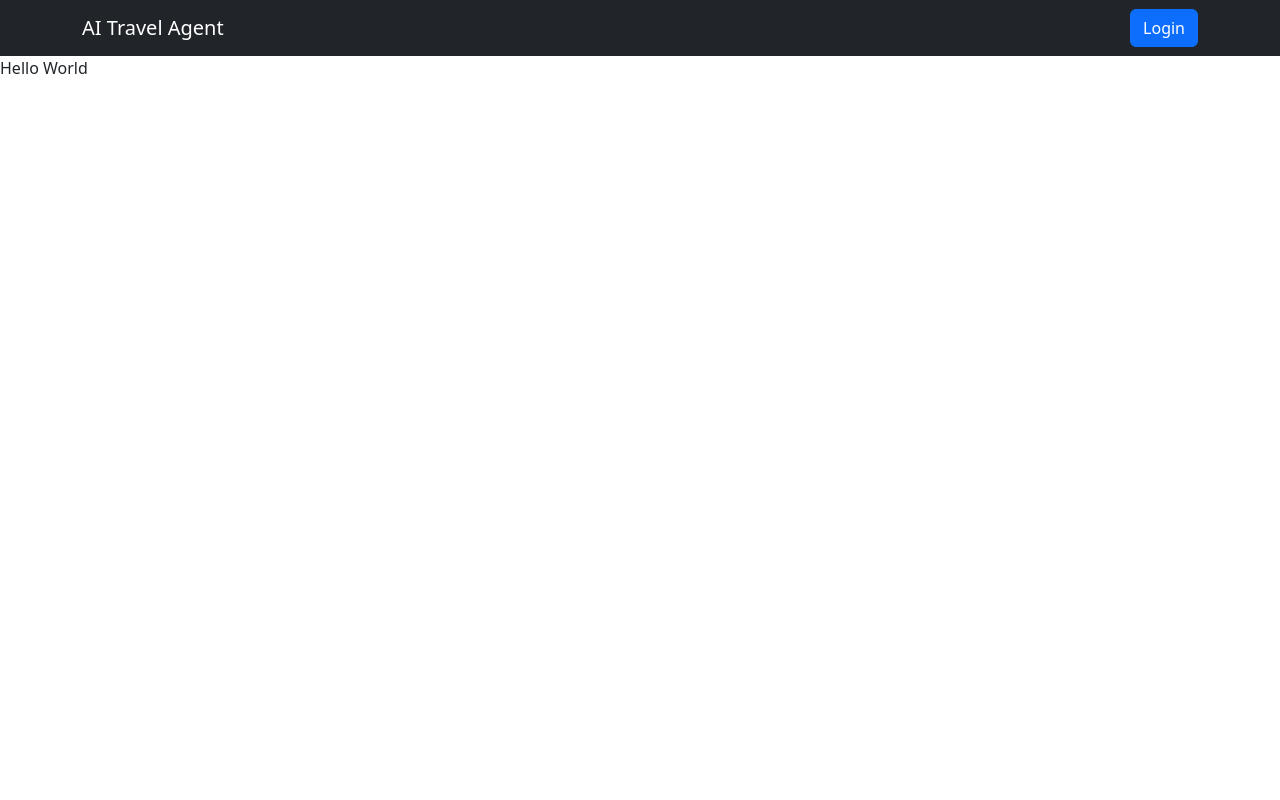
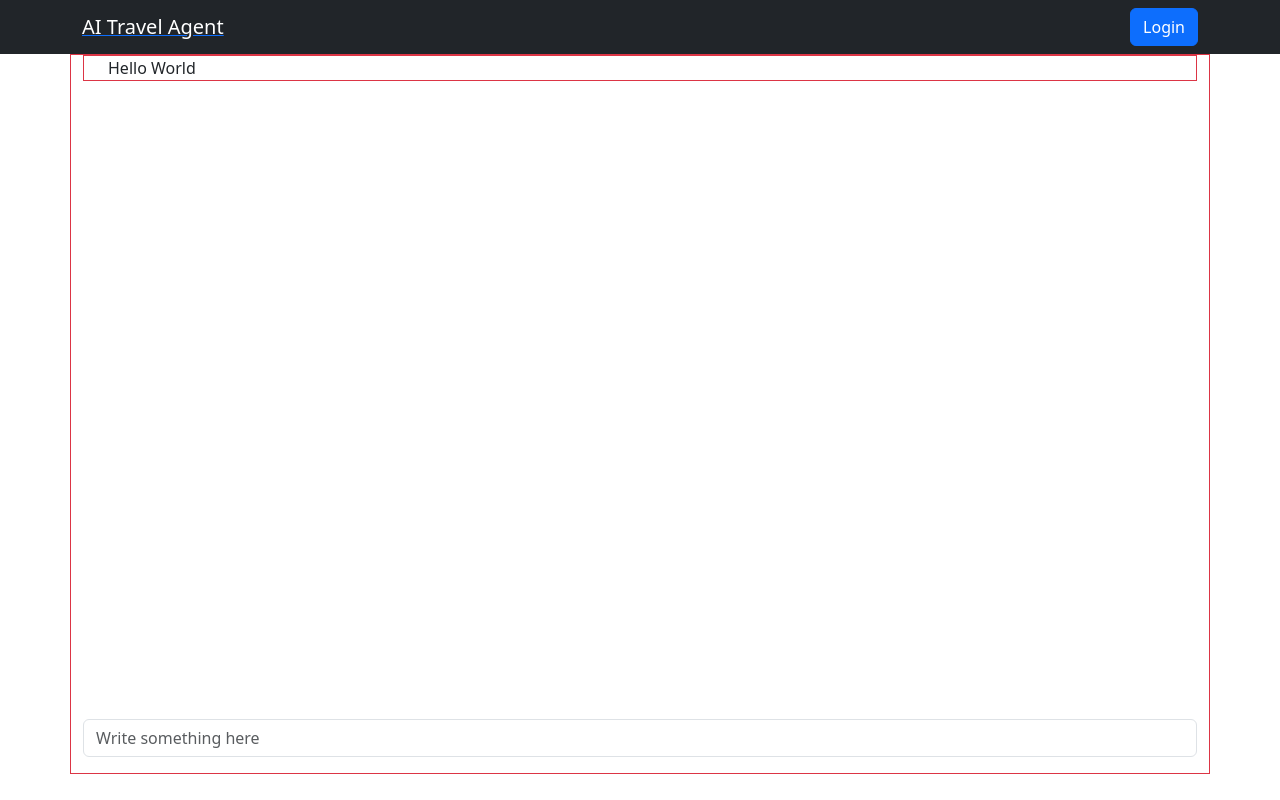
Before and after one commit to open-meadow/travel-ai-agent, a React (Vite) app in the folder frontend/: page / in a window 1280 px wide. Built offline with nearby package versions, Linux system fonts and the light colour scheme; what @descope/react-sdk would draw is missing.

Commit message:
Add routing and create interface

```diff
--- a/frontend/package.json
+++ b/frontend/package.json
@@ -16,6 +16,8 @@
     "react": "^19.1.1",
     "react-bootstrap": "^2.10.10",
     "react-dom": "^19.1.1",
+    "react-router": "^7.8.2",
+    "react-router-dom": "^7.8.2",
     "tailwindcss": "^4.1.12"
   },
   "devDependencies": {
--- a/frontend/src/App.jsx
+++ b/frontend/src/App.jsx
@@ -1,11 +1,21 @@
+import { BrowserRouter, Routes, Route, Link } from 'react-router-dom'
+import { Container } from 'react-bootstrap'
+
+import Home from './views/Home'
+import Login from './views/Login'
 import TopBar from './components/TopBar'
 
 const App = () => {
     return(
-        <>
+        <BrowserRouter>
             <TopBar></TopBar>
-            <p>Hello World</p>
-        </>
+            {/* <Home></Home> */}
+
+            <Routes>
+                <Route path="/" element={<Home/>}/>
+                <Route path="/login" element={<Login/>}/>
+            </Routes>
+        </BrowserRouter>
     )
 }
 
--- a/frontend/src/components/TextSection.jsx
+++ b/frontend/src/components/TextSection.jsx
@@ -0,0 +1,16 @@
+import { InputGroup, Form } from "react-bootstrap"
+
+const TextSection = () => {
+    return(
+    <>
+        <InputGroup className="mb-3">
+            <Form.Control
+                placeholder="Write something here"
+                aria-label="chat"
+                aria-describedby="chat"
+            />
+        </InputGroup>
+    </>)
+}
+
+export default TextSection
--- a/frontend/src/components/TopBar.jsx
+++ b/frontend/src/components/TopBar.jsx
@@ -1,11 +1,16 @@
 import { Navbar, Container, NavbarBrand, Button, Nav } from "react-bootstrap"
+import { Link, Route, Routes } from "react-router-dom"
 
 const TopBar = () => {
     return(
         <Navbar bg="dark" variant="dark">
             <Container>
-                <NavbarBrand>AI Travel Agent</NavbarBrand>
-                <Button>Login</Button>
+                <Link to="/">
+                    <NavbarBrand>AI Travel Agent</NavbarBrand>
+                </Link>
+                <Link to="/login">
+                    <Button>Login</Button>
+                </Link>
             </Container>
         </Navbar>
     )
--- /dev/null
+++ b/frontend/src/views/Home.jsx
@@ -0,0 +1,20 @@
+import { BrowserRouter, Routes, Route, Link } from 'react-router-dom'
+import { Container } from 'react-bootstrap'
+
+import TextSection from '../components/TextSection'
+import Login from './Login'
+
+const Home = () => {
+    return(
+        <>
+            <Container style={{height: "90vh"}} className='border border-danger d-flex flex-column flex-wrap justify-content-between align-items-center'>
+                <Container className='border border-danger d-flex flex-column flex-wrap justify-content-between align-items-center'>
+                    <Container>Hello World</Container>
+                </Container>
+                <TextSection></TextSection>
+            </Container>
+        </>
+    )
+}
+
+export default Home
```
Also changed, not shown: 1 other file (tests, documents, lock files or other folders).
